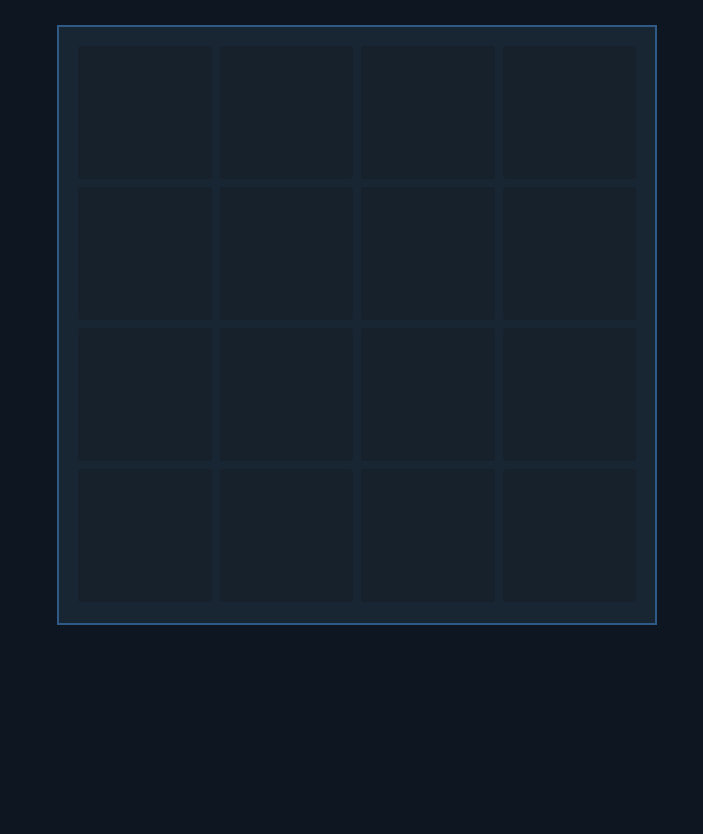
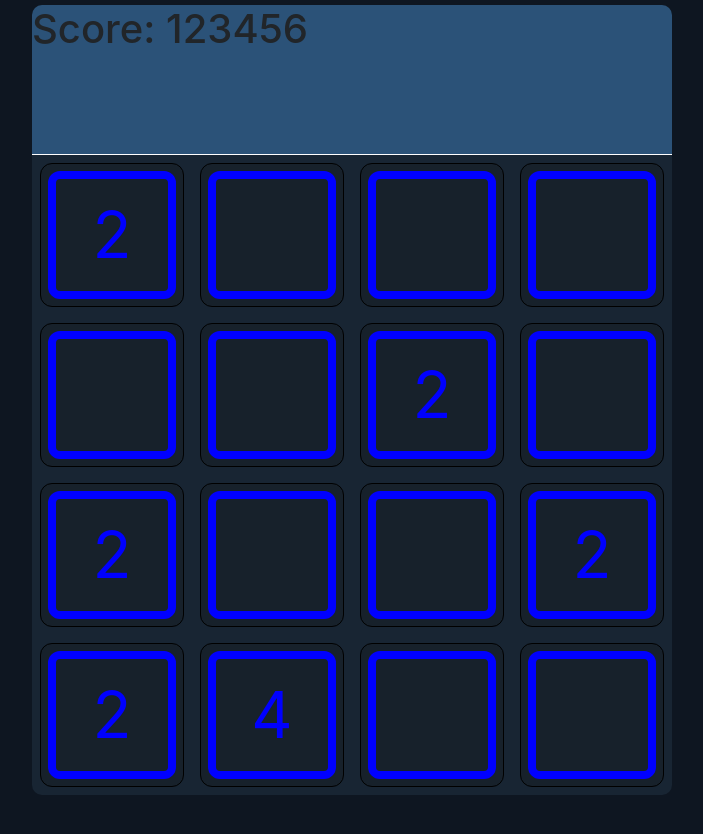
Before and after one commit to KrtNinja/2048-JS, a plain HTML site: page index.html in a window 1280 px wide. Shown: the whole page, without its empty margins (288-991 px from the left). After the commit the page ends 800 px from the top, so only its background shows below. Drawn offline with nearby package versions, Linux system fonts and the light colour scheme.

Commit message:
rebuild visual

```diff
--- a/index.html
+++ b/index.html
@@ -11,8 +11,8 @@
     <body>
 
         <!-- <canvas id='canvas' width='1280' height="900"></canvas> -->
-        <div id='game' class='game'>
-            <div class="gameArea">
+        <!-- <div id='game' class='game'>
+            <div id='gameZone' class="gameArea">
                 <table class="table">
                     <tr>
                         <td>
@@ -72,8 +72,68 @@
                     </tr>
                 </table>
             </div>
+        </div> -->
+        <div class="game">
+            <div class="header">
+                <h1>Score: 123456</h1>
+            </div>
+
+            <div class="field">
+                <div class="cell">
+                    <span class='cell-span'>2</span>
+                </div>
+                <div class="cell">
+                    <span class='cell-span'></span>
+                </div>
+                <div class="cell">
+                    <span class='cell-span'></span>
+                </div>
+                <div class="cell">
+                    <span class='cell-span'></span>
+                </div>
+
+                <div class="cell">
+                    <span class='cell-span'></span>
+                </div>
+                <div class="cell">
+                    <span class='cell-span'></span>
+                </div>
+                <div class="cell">
+                    <span class='cell-span'>2</span>
+                </div>
+                <div class="cell">
+                    <span class='cell-span'></span>
+                </div>
+
+                <div class="cell">
+                    <span class='cell-span'>2</span>
+                </div>
+                <div class="cell">
+                    <span class='cell-span'></span>
+                </div>
+                <div class="cell">
+                    <span class='cell-span'></span>
+                </div>
+                <div class="cell">
+                    <span class='cell-span'>2</span>
+                </div>
+
+                <div class="cell">
+                    <span class='cell-span'>2</span>
+                </div>
+                <div class="cell">
+                    <span class='cell-span'>4</span>
+                </div>
+                <div class="cell">
+                    <span class='cell-span'></span>
+                </div>
+                <div class="cell">
+                    <span class='cell-span'></span>
+                </div>
+        </div>
         </div>
 
-        <script src="src/js/gameNoCanvas.js"></script>
+        <!-- <script src="src/js/gameNoCanvas.js"></script> -->
+        <script src="src/js/main.js"></script>
     </body>
 </html>
--- a/src/css/styles.css
+++ b/src/css/styles.css
@@ -1,4 +1,6 @@
 html, body {
+    width: 100%;
+    height: 100%;
     padding: 0;
     margin: 0;
 }
@@ -7,40 +9,54 @@ body {
     padding: 5px;
     background-color: #0E1621 !important;
 }
-canvas {
-    background-color: #0E1621;
-    margin: 5px auto;
-    display: block;
+
+.game{
+    height: 100%;
+    width: 100%;
+    position: relative;
+    display: flex;
+    flex-direction: column;
+    align-items: center;
 }
-.game {
-    width: 1280px;
-    height: 900px;
-    /* border: 1px solid white; */
-    background-color: #0E1621;
-    margin: 5px auto;
-    display: block;
+
+    .game .header{
+        height: 20vmin;
+        width: 80vmin;
+        background-color: #2B5278;
+        border-top-left-radius: 10px;
+        border-top-right-radius: 10px;
+        border-bottom:1px solid white;
+
     }
-.gameArea{
-    width: 600px;
-    height: 600px;
-    padding: 15px;
+    .game .field{
+        height: 80vmin;
+        width: 80vmin;
+        display: flex;
+        flex-wrap: wrap;
+        flex-direction: row;
         background-color: #182533;
-    margin: auto;
-    margin-top: 20px;
-    border: 2px solid #2F5A85;
+        border-bottom-left-radius: 10px;
+        border-bottom-right-radius: 10px;
     }
-.cell{
-    width: 100%;
-    height: 133px;
-    border-radius: 3px;
+        .game .field .cell{
+            display: flex;
+            align-items: center;
+            justify-content: center;
+            height: 18vmin;
+            width: 18vmin;
+            box-sizing: border-box;
+            margin: 1vmin;
             background-color: #17212B;
+            border-radius: 1.5vmin;
+            border: 1px solid black;
         }
-.row {
-    margin-right: 0px !important;
-    margin-left: 0px !important;
+            .game .field .cell .cell-span{
+                font-size: 8vmin;
+                color: blue;
+                border: 8px solid blue;
+                width: 16vmin;
+                height: 16vmin;
+                padding: 1vmin;
+                text-align: center;
+                border-radius: 1.5vmin;
             }
-.table td {
-    width: 25%;
-    border-top: none !important;
-    padding: .25rem !important;
-}
--- a/src/js/gameNoCanvas.js
+++ b/src/js/gameNoCanvas.js
@@ -4,10 +4,10 @@ document.body.onload = addElement;
   function addElement() {
 
     var newDiv = document.createElement("div");
-        newDiv.innerHTML = "<h1>Привет!</h1>";
+        newDiv.innerHTML = "<h1 style='color: yellow;'>2</h1>";
 
     // добавляем только что созданый элемент в дерево DOM
 
-    my_div = document.getElementById("gameArea");
-    document.body.innerHTML(newDiv, my_div);
+    my_div = document.getElementById("gameZone");
+    document.body.prepend(newDiv, my_div);
   }
```
Also changed, not shown: src/js/main.js (added). Lines whose indentation alone changed are shown as unchanged.
